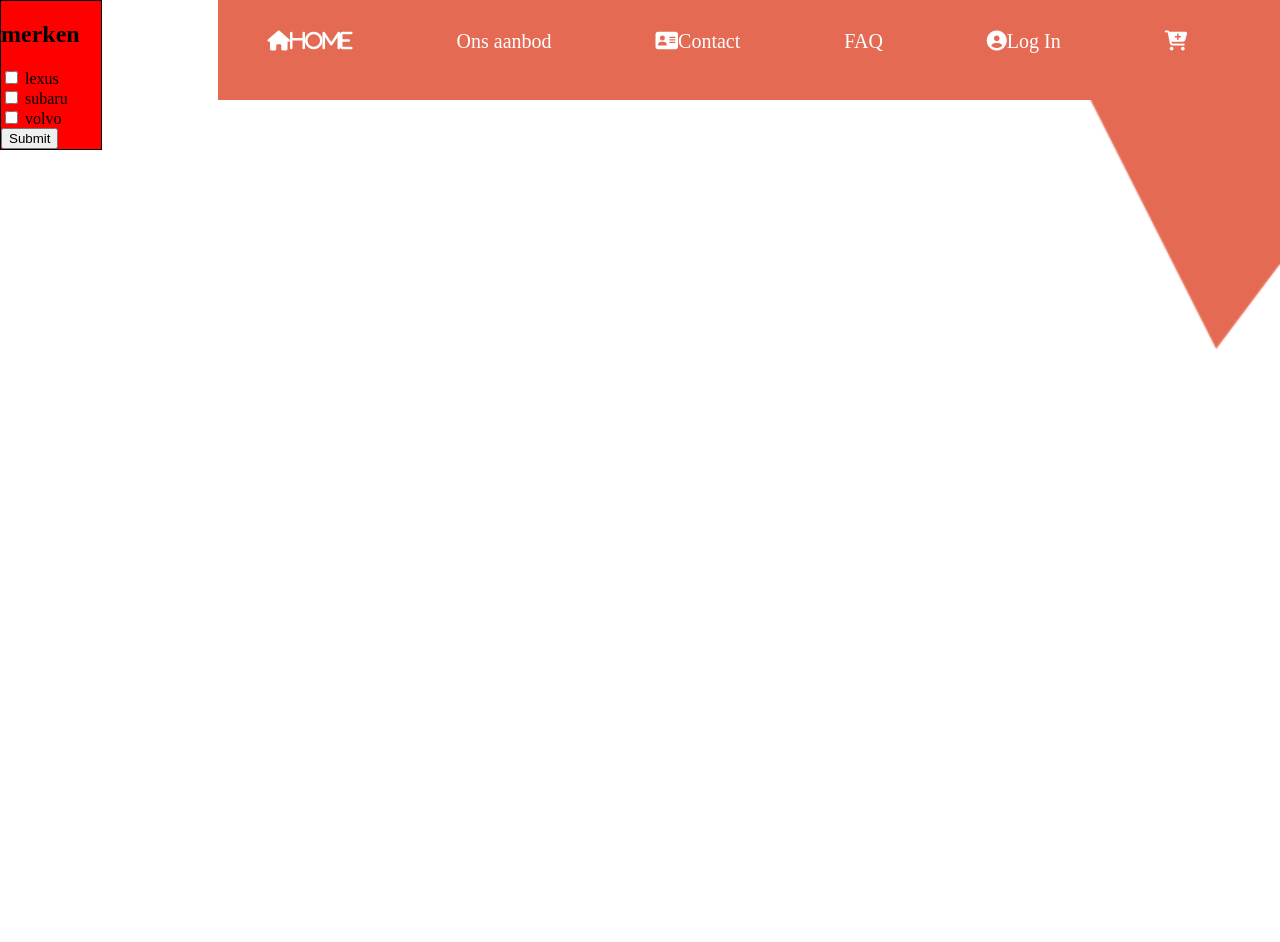
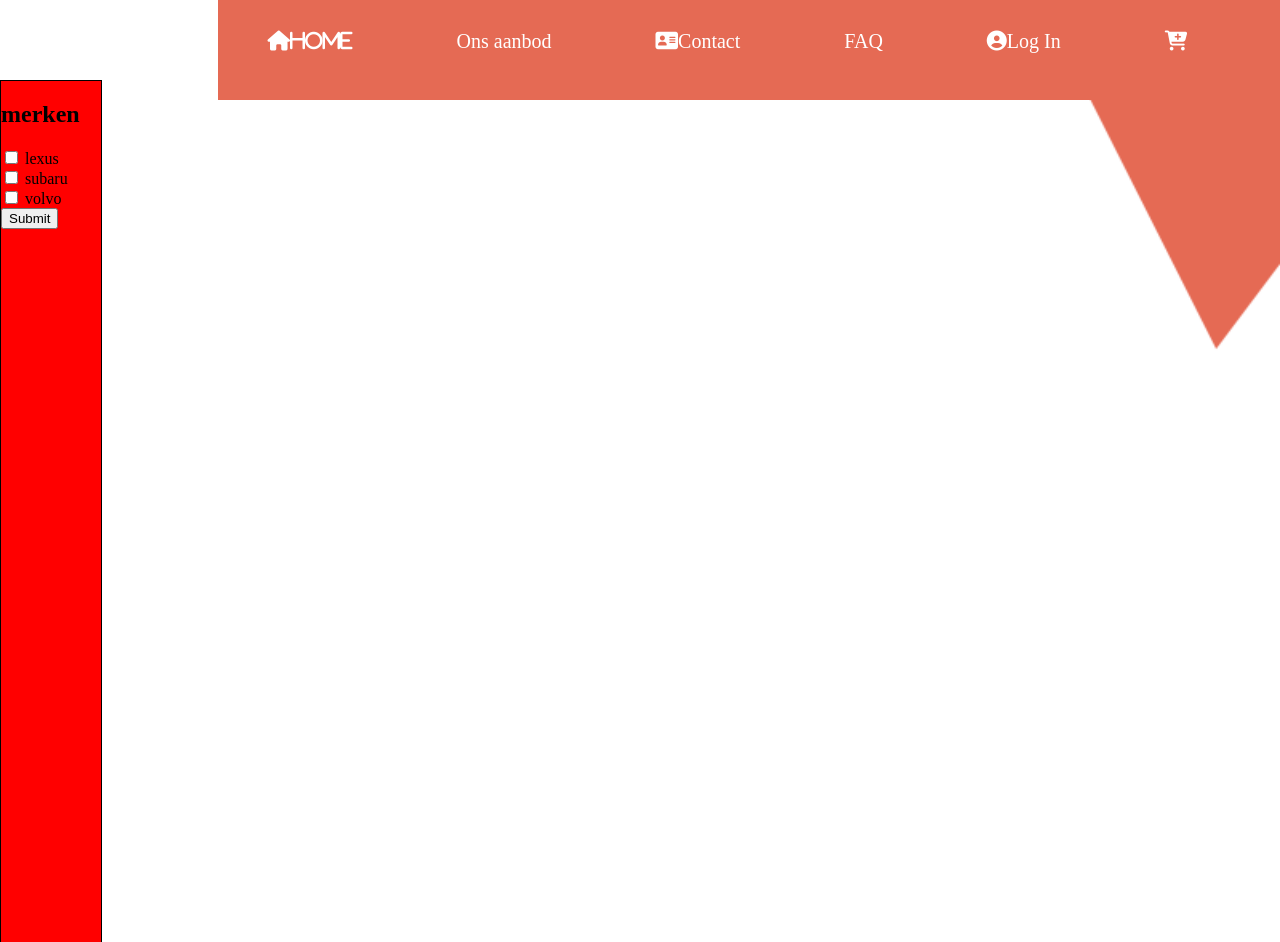
Before and after one commit to 503631/challenge_6, a PHP site: page /showroom.php in a window 1280 px wide. Run offline with PHP 8.4, Linux system fonts and the light colour scheme; data that the repository does not hold is empty; some libraries are stand-ins or nearby versions.

Commit message:
Add layout cars + filterbar

```diff
--- a/css/style.css
+++ b/css/style.css
@@ -10,6 +10,7 @@ body {
   background-color: #00555c;
   position: sticky;
   top: 0;
+  height: 80px;
 }
 #navbar a {
   display: inline-block;
@@ -57,9 +58,6 @@ body {
   margin-top: 182px;
 }
 .contentItem {
-  margin-right: 20px;
-  margin-left: 110px;
-  margin-top: 30px;
   width: 300px;
   height: 330px;
   box-shadow: 0px 0px 25px lightgrey;
@@ -77,11 +75,14 @@ body {
   background-color: red;
 }
 #filter {
-  display: inline-block;
+  margin: 0;
+  padding: 0;
+  width: 100px;
+  position: fixed;
+  height: 100%;
+  overflow: auto;
+  top: 80px;
   border: 1px solid black;
-  margin-left: 0px;
-  height: 100%;
-  width: 100px;
   background-color: red;
 }
 #menu {
@@ -94,5 +95,7 @@ body {
   position: relative;
 }
 #auto {
-  display: inline;
+  margin-left: 100px;
+  display: flex;
+  flex-wrap: wrap;
 }
```
